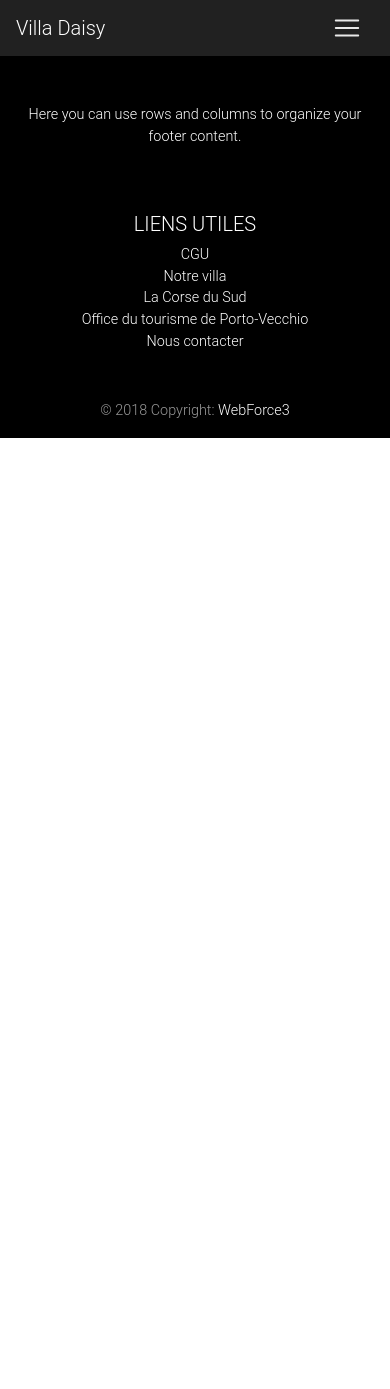
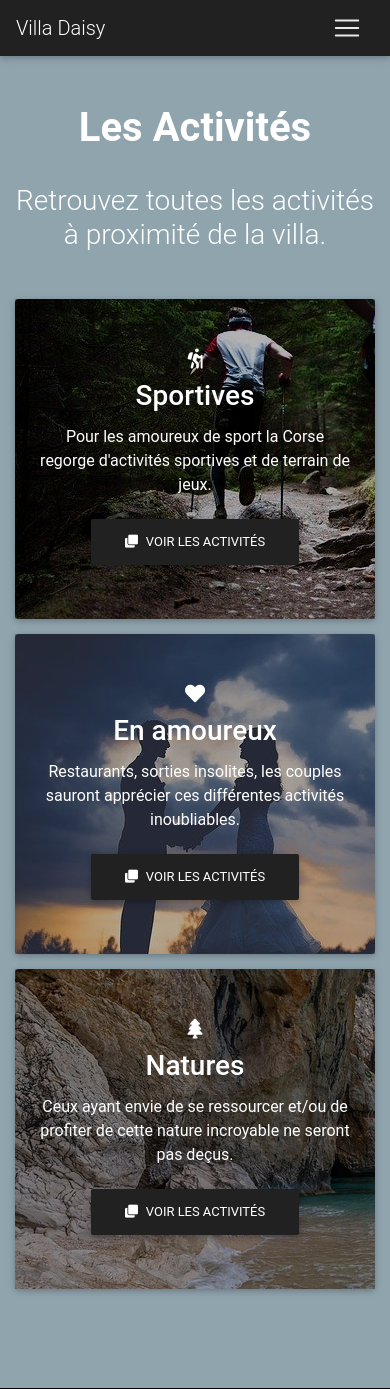
Before and after one commit to Sesmose/VillaDaisy2, a Symfony app: template templates/pages/activites.html.twig in a window 390 px wide. Shown: the top 1389 px of the page. Before the commit the page ends 438 px from the top, so only its background shows below. Run offline with Twig, Linux system fonts and the light colour scheme; the template is opened without the code that fills it, so the values that code supplies are empty; some libraries are stand-ins or nearby versions.

Commit message:
Grosse Maj front + maison + activités avec lien full responsive

```diff
--- a/config/routes.yaml
+++ b/config/routes.yaml
@@ -14,3 +14,9 @@ maison:
 
 captcha_routing:
     resource: "@CaptchaBundle/Resources/config/routing.yml"
+
+
+
+activites:
+  path: /activites
+  controller: App\Controller\ActivitesController::index
--- a/templates/base.html.twig
+++ b/templates/base.html.twig
@@ -83,9 +83,9 @@
                     <a class="nav-link dropdown-toggle" id="navbarDropdownMenuLink" data-toggle="dropdown"
                        aria-haspopup="true" aria-expanded="false">Découvrez la Corse du Sud</a>
                     <div class="dropdown-menu mt-1" aria-labelledby="navbarDropdownMenuLink">
-                        <a class="dropdown-item" href="#">Pour les sportifs</a>
-                        <a class="dropdown-item" href="#">A deux</a>
-                        <a class="dropdown-item" href="#">Pour se ressourcer</a>
+                        <a class="dropdown-item" href="https://www.tripadvisor.fr/Attractions-g1497688-Activities-c61-Lecci_Porto_Vecchio_Corse_du_Sud_Corsica.html">Pour les sportifs</a>
+                        <a class="dropdown-item" href="https://www.tripadvisor.fr/Restaurants-g1497688-Lecci_Porto_Vecchio_Corse_du_Sud_Corsica.html">A deux</a>
+                        <a class="dropdown-item" href="http://www.vacances-corses.com/2011/04/14/10-visites-corse-du-sud/">Pour se ressourcer</a>
                     </div>
                 </li>
                 <li class="nav-item">
--- a/templates/pages/activites.html.twig
+++ b/templates/pages/activites.html.twig
@@ -1,10 +1,98 @@
 {% extends 'base.html.twig' %}
-{% block stylesheets %}{% endblock %}
+{% block stylesheets %}
+        <style>
+        body{
+            background-color: #90a4ae;
+        }
+
+        .card-image{
+            background: no-repeat;
+            margin-right: 0 !important;
+        }
+        .card-deck{
+            margin-bottom: 10vh;
+        }
+        </style>
+
+
+{% endblock %}
 {% block title %}Activités{%  endblock %}
 
 
 {% block body %}
 
+  <section class="text-white text-center mt-5">
+
+    <!-- Section heading -->
+    <h1 class="font-weight-bold mb-4 pb-2">Les Activités</h1>
+    <!-- Section description -->
+    <h3 class="w-responsive mx-auto mb-5">Retrouvez toutes les activités à proximité de la villa.</h3>
+    </section>
+
+
+<div class="card-deck ">
+
+
+            <!--Section: Content-->
+
+            <!-- Card -->
+            <div class="card card-image" style="background-image: url({{ asset('medias/sport.jpg')}});">
+
+            <!-- Content -->
+            <div class="text-white text-center d-flex align-items-center rgba-black-light py-5 px-4">
+                <div>
+                <h5 class="white-text"><i class="fas fa-hiking"></i> </h5>
+                <h3 class="card-title"><strong>Sportives</strong></h3>
+                <p>Pour les amoureux de sport la Corse regorge d'activités sportives et de terrain de jeux.
+
+                </p>
+                <a href="https://www.tripadvisor.fr/Attractions-g1497688-Activities-c61-Lecci_Porto_Vecchio_Corse_du_Sud_Corsica.html"class="btn btn-dark"><i class="fas fa-clone left"></i> Voir les activités</a>
+                </div>
+            </div>
+
+            </div>
+            <!-- Card -->
+
+
+
+            <!-- Card -->
+            <div class="card card-image" style="background-image: url({{ asset('medias/adeux.jpg')}});">
+
+            <!-- Content -->
+            <div class="text-white text-center d-flex align-items-center rgba-black-light py-5 px-4">
+                <div>
+                <h5 class="white-text"><i class="fas fa-heart"></i> </h5>
+                <h3 class="card-title"><strong>En amoureux</strong></h3>
+                <p>Restaurants, sorties insolites, les couples sauront apprécier ces différentes activités inoubliables.
+
+                </p>
+                <a href="https://www.tripadvisor.fr/Restaurants-g1497688-Lecci_Porto_Vecchio_Corse_du_Sud_Corsica.html" class="btn btn-dark"><i class="fas fa-clone left"></i> Voir les activités</a>
+                </div>
+            </div>
+
+            </div>
+            <!-- Card -->
+
+
+            <!-- Card -->
+            <div class="card card-image" style="background-image: url({{ asset('medias/nature.jpg')}});">
+
+            <!-- Content -->
+            <div class="text-white text-center d-flex align-items-center rgba-black-light py-5 px-4">
+                <div>
+                <h5 class="white-text"><i class="fas fa-tree"></i> </h5>
+                <h3 class="card-title"><strong>Natures</strong></h3>
+                <p> Ceux ayant envie de se ressourcer et/ou de profiter de cette
+                nature incroyable ne seront pas deçus.
+
+                </p>
+                <a href="https://www.abritel.fr/guides-voyage/destinations/locations-vacances-france/top-10-sites-naturels-corse" class="btn btn-dark"><i class="fas fa-clone left"></i> Voir les activités</a>
+                </div>
+            </div>
+
+            </div>
+            <!-- Card -->
+</div>
 
 
 
--- a/templates/pages/maison.html.twig
+++ b/templates/pages/maison.html.twig
@@ -274,7 +274,8 @@
                      <hr class="dark accent-2 mb-4 mt-0  d-inline-block mx-auto" style="width: 400px">
 
 
-                     <div class="mt-2"><h5>Climatisation</h5></div>
+                     <div class="mt-2"><h5>Chauffage</h5></div>
+                     <div class="mt-2"><h5>Climatisation réversible</h5></div>
                      <hr class="dark accent-2 mb-4 mt-0  d-inline-block mx-auto" style="width: 400px">
 
                      <div class="mt-2"><h5>Eau chaude</h5></div>
```
Also changed, not shown: src/Controller/ActivitesController.php (added, +24 -0 lines), public/medias/adeux.jpg (added), public/medias/nature.jpg (added), public/medias/sport.jpg (added).
